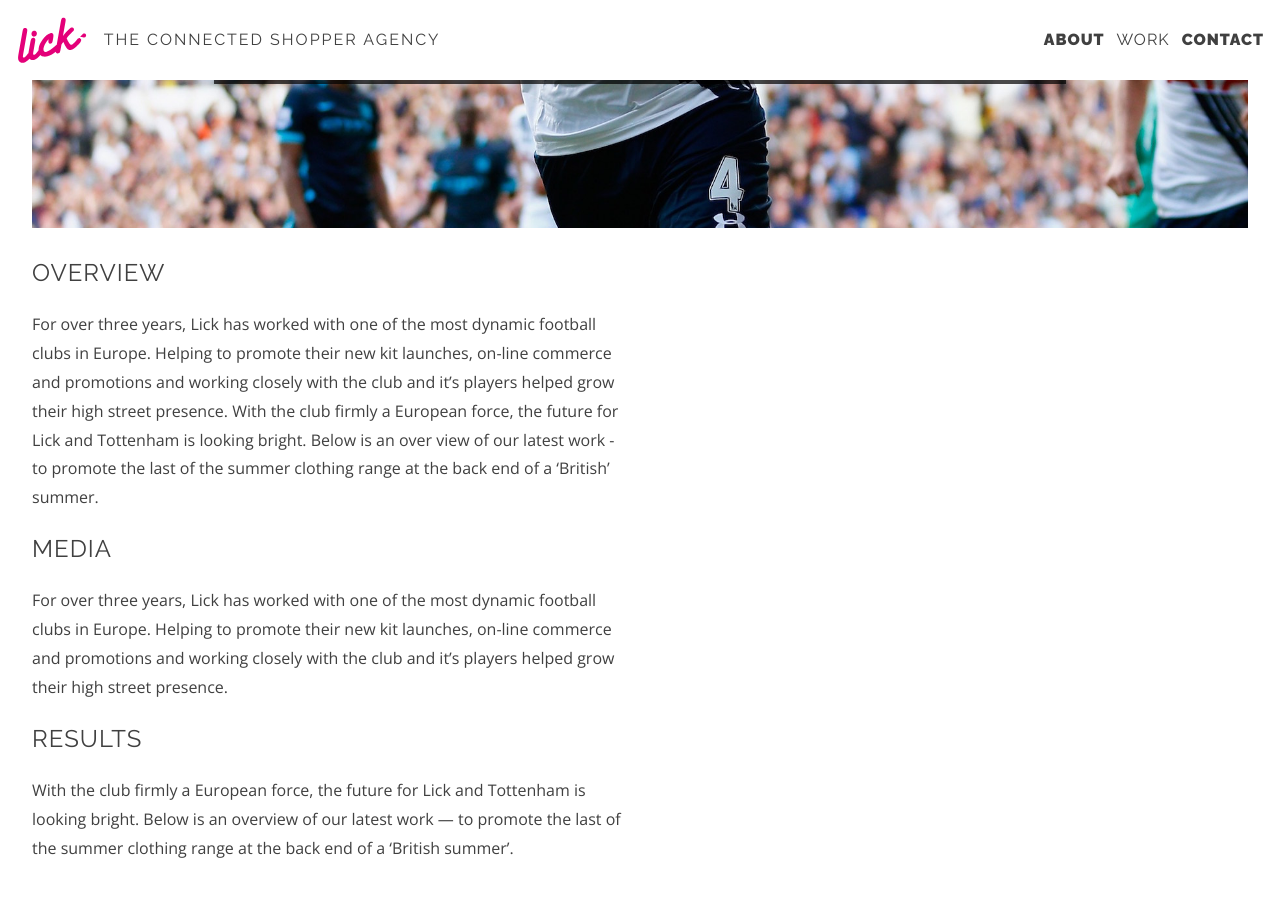
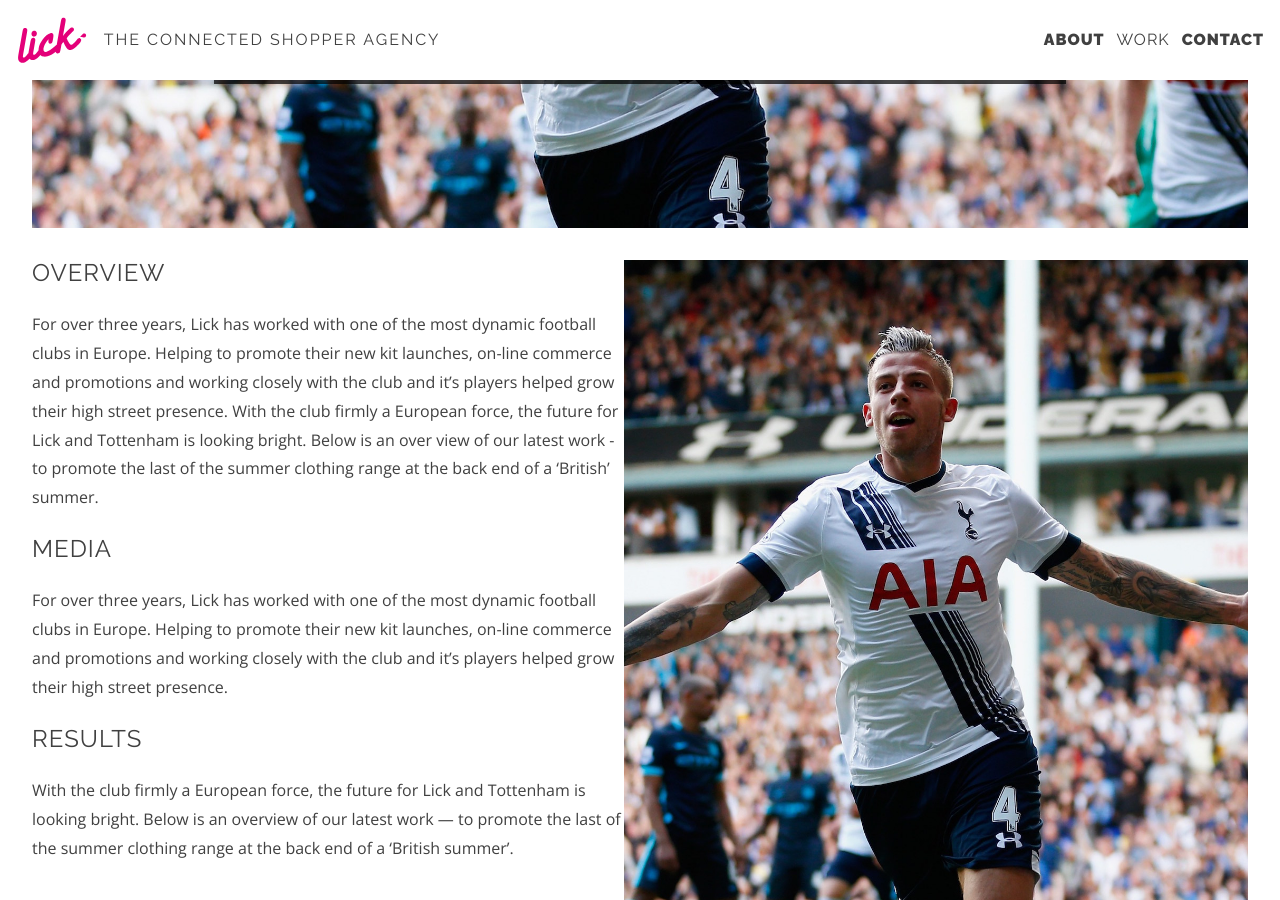
Before and after one commit to lickcreative/website, a Jekyll site: the page built from _case_studies/tottenham-hotspur-fc.markdown, in a window 1280 px wide and 900 px high, scrolled down 572 px. Built offline with Jekyll 4.4.1, drawn with Linux system fonts in a browser that asks for light colours.

Commit message:
Might have cracked it

```diff
--- a/_layouts/case_study.html
+++ b/_layouts/case_study.html
@@ -16,9 +16,8 @@ layout: default
     <div class="case-study__copy">
       {{ content }}
     </div>
-    {% for file in page.assets %}
-      <div class="case-study__img" style="background-image: url('{{ image }}');">
-        <img src="{{ file.image }}" alt="{{ file.alt }}" />
+    {% for asset in page.assets %}
+      <div class="case-study__img" style="background-image: url('{{ asset }}');">
       </div>
     {% endfor %}
 
```
